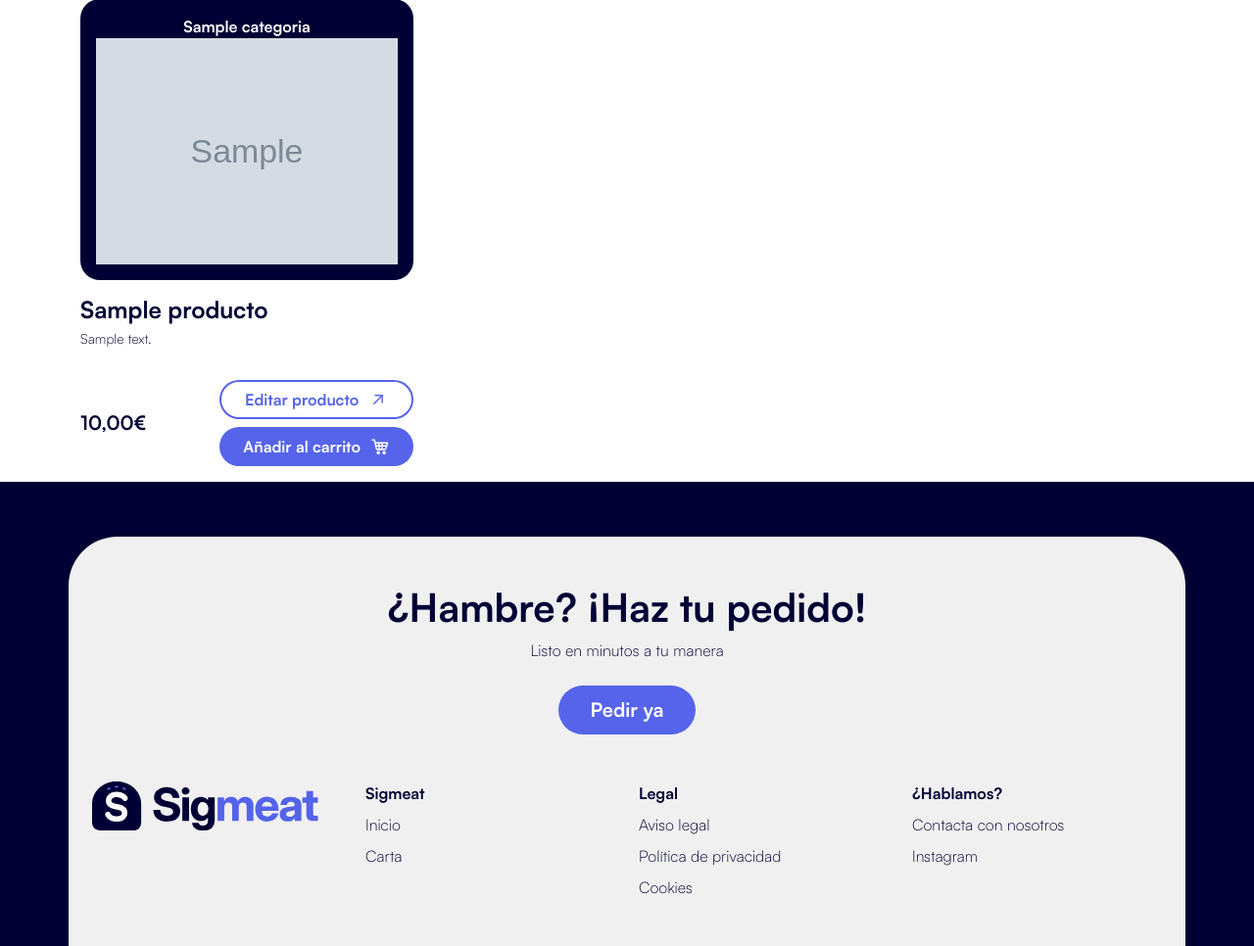
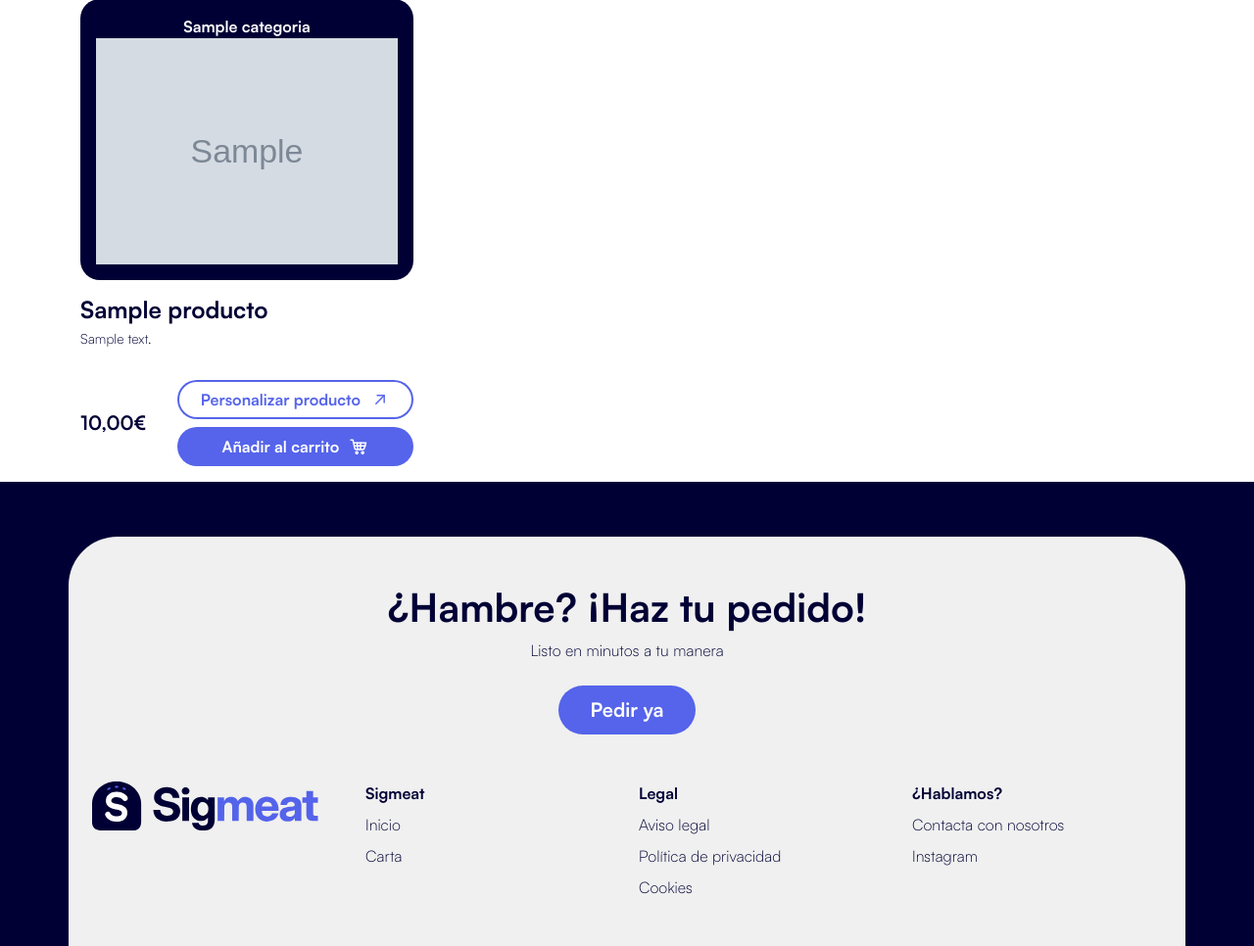
Before and after one commit to danipyxcala-afk/Daw2mvc, a PHP site: the page made by index.php in a window 1280 px wide. Shown: the part 448-1414 px from the top of the page at 98% size. Run offline with PHP 8.4, Linux system fonts and the light colour scheme; tables that the repository leaves empty hold one stand-in row (values such as "Sample post"); grey boxes marked "Sample" are stand-in pictures.

Commit message:
Arreglo de carta

```diff
--- a/controllers/ProductosController.php
+++ b/controllers/ProductosController.php
@@ -41,7 +41,7 @@ class ProductosController
 
     public function carta()
     {
-        $seleccionadas = $_GET['pildora'];
+        $seleccionadas = $_GET['pildora'] ?:"Todo" ;
         $categorias = CategoriasDAO::getAll();
         $categoriasActivas = $this->getCategoriasActivas();
         $coloresCategorias = $this->getColoresCat();
--- a/views/productos/carta.php
+++ b/views/productos/carta.php
@@ -88,7 +88,7 @@
                                     <div class="d-flex flex-column gap-2">
                                         <a href="<?= url ?>index.php?controller=productos&action=detalle&id=<?= (int) $producto->getId() ?>"
                                             class="boton boton--borde boton--sm w-100">
-                                            Editar producto
+                                            Personalizar producto
                                             <span class="boton__icono boton__icono--flecha"></span>
                                         </a>
 
```
